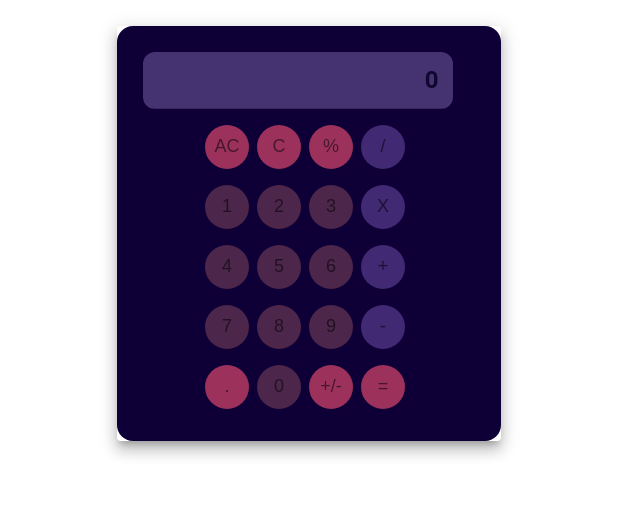
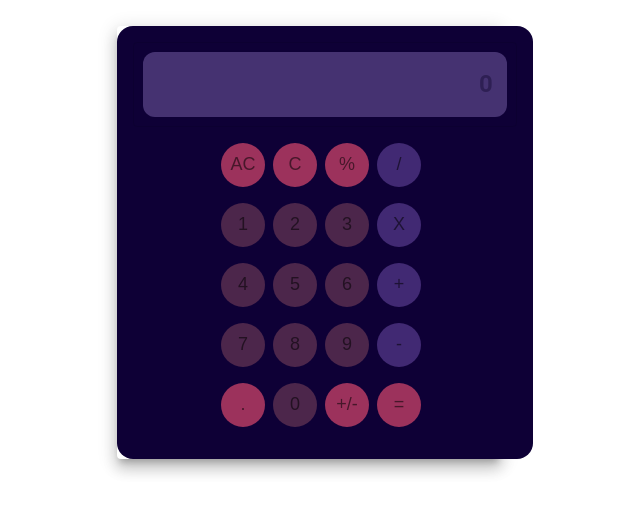
Before and after one commit to NatAlpino/Calculator, a React (Create React App) app: page / in a window 1280 px wide. Shown: the top 514 px of the page, without its empty margins (395-1035 px from the left). Built offline with nearby package versions, Linux system fonts and the light colour scheme.

Commit message:
textfield

```diff
--- a/public/index.html
+++ b/public/index.html
@@ -2,7 +2,7 @@
 <html lang="en">
   <head>
     <meta charset="utf-8" />
-    <link rel="icon" href="%PUBLIC_URL%/bandeira.jpg" />
+    <link rel="icon" href="%PUBLIC_URL%/calculator.png" />
     <meta name="viewport" content="width=device-width, initial-scale=1" />
     <meta name="theme-color" content="#000000" />
     <meta
--- a/src/Components/Calculator/Calculator.css
+++ b/src/Components/Calculator/Calculator.css
@@ -1,5 +1,12 @@
 .background {
+    display: block;
     background-color: #0e0036;
     border-radius: 1em;
     padding: 1em;
+    width: 100%;
+    height: 100%;
+    flex-direction: row;
+    justify-content: center;
+    align-items: center;
+
 }
--- a/src/Components/Calculator/Calculator.jsx
+++ b/src/Components/Calculator/Calculator.jsx
@@ -23,6 +23,7 @@ const Calculator = () => {
         <StyledTextField
         placeholder="0"
         variant="outlined"
+        disabled={true}
         value={num}
         >
         </StyledTextField>
--- a/src/Components/StyledComponents/styled.jsx
+++ b/src/Components/StyledComponents/styled.jsx
@@ -3,16 +3,18 @@ import { IconButton, Grid, Paper, TextField } from "@material-ui/core";
 
 const StyledTextField = styled(TextField)`
   input {
-    width: 80%;
-    height: 20px;
+    width: 100%;
+    height: 100%;
     margin-right: 10px;
     margin-top: 10px;
     margin-left: 10px;
+    margin-bottom: 10px;
     text-align: right;
     font-weight: bold;
     font-size: 24px;
     background-color: #c4a7fa;
     border-radius: 0.5em;
+    border: none;
   }
   opacity: 0.3;
 `;
@@ -42,6 +44,7 @@ const StyledGrid = styled(Grid)`
 `;
 
 const StyledPaper = styled(Paper)`
+  display: inline-block;
   margin-left: 40%;
   margin-top: 2%;
   align-items: center;
```
Also changed, not shown: public/bandeira.jpg (deleted), public/calculator.png (added).
